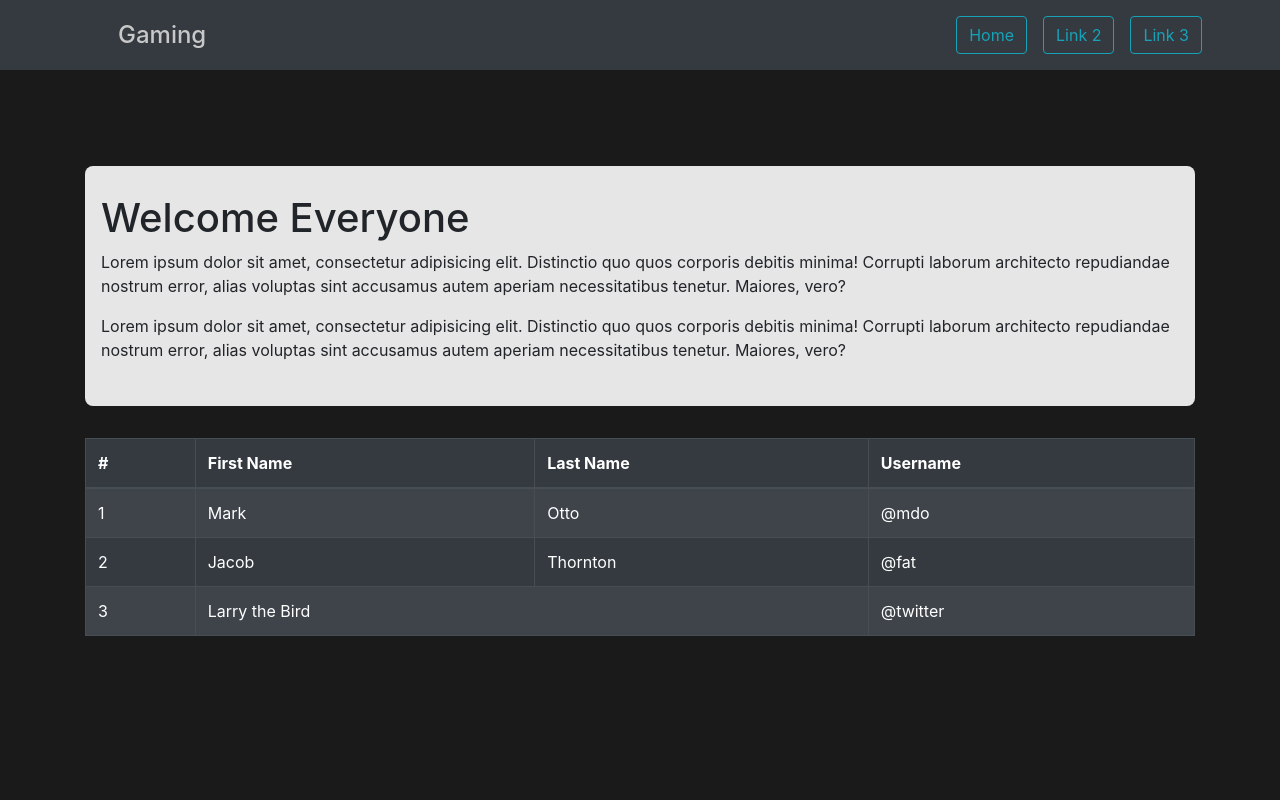
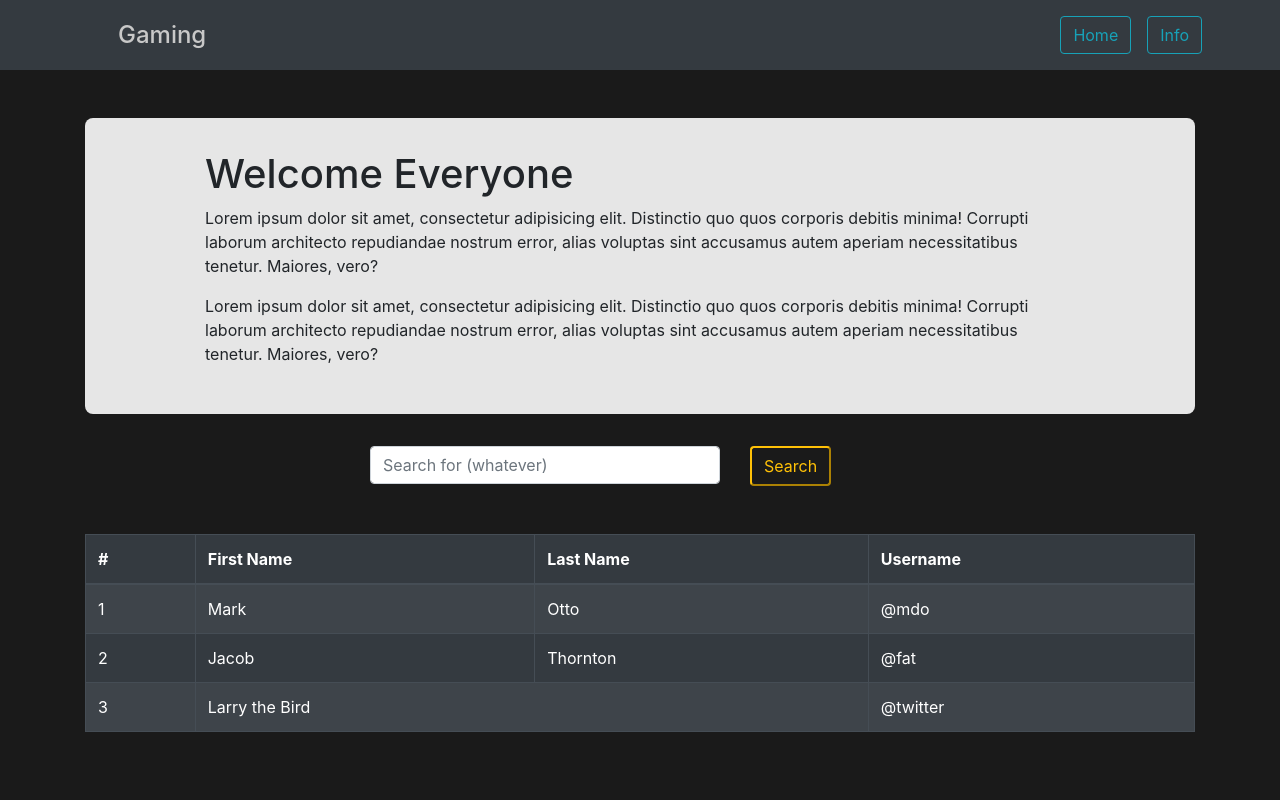
Before and after one commit to KabdulDev/booming-barometer, a React (Create React App) app in the folder client-side/: page /info in a window 1280 px wide. Shown: the top 800 px of the page. Built offline with nearby package versions, Linux system fonts and the light colour scheme; some icons are missing.

Commit message:
Added react-router-dom, form for search in Info page

```diff
--- a/client-side/package.json
+++ b/client-side/package.json
@@ -11,6 +11,7 @@
     "react": "^17.0.2",
     "react-bootstrap": "^1.6.1",
     "react-dom": "^17.0.2",
+    "react-router-dom": "^5.2.0",
     "react-scripts": "4.0.3",
     "web-vitals": "^1.1.2"
   },
--- a/client-side/public/index.html
+++ b/client-side/public/index.html
@@ -7,7 +7,7 @@
     <meta name="theme-color" content="#000000" />
     <meta
       name="description"
-      content="Web site created using create-react-app"
+      content="Analytics WebApp for Video Games on Steam"
     />
     <link rel="apple-touch-icon" href="%PUBLIC_URL%/logo192.png" />
     <!--
--- a/client-side/src/App.css
+++ /dev/null
@@ -1,11 +0,0 @@
-.jumbotron
-{
-    padding: 1.75rem 1rem;
-    background-color: #e6e6e6;
-    border-radius: .5rem;
-}
-
-.container h2
-{
-    color: white;
-}
--- a/client-side/src/App.js
+++ b/client-side/src/App.js
@@ -1,20 +1,28 @@
-import './App.css';
-import Jumbotron from 'react-bootstrap/Jumbotron'
-import Container from 'react-bootstrap/Container'
+import Navigation from "./Components/Navigation";
+import Footer from './Components/Footer'
+import Home from "./Views/Home";
+import Info from "./Views/Info";
+import { BrowserRouter as Router, Switch, Route, } from "react-router-dom";
 
-function App()
-{
+function App() {
     return (
+        <Router>
+            <Navigation />
+            <div className="vh-100">
+                <Switch>
+                    <Route path="/" exact>
+                        <Home />
+                    </Route>
+                    <Route path="/info" exact>
+                        <Info />
+                    </Route>
+                </Switch>
+            </div>
+            <Footer />
+    </Router>
 
-        <Container>
-            <Jumbotron className="mt-5">
-                <h1>Welcome Everyone</h1>
-                <p>Lorem ipsum dolor sit amet, consectetur adipisicing elit. Distinctio quo quos corporis debitis minima! Corrupti laborum architecto repudiandae nostrum error, alias voluptas sint accusamus autem aperiam necessitatibus tenetur. Maiores, vero?</p>
-                <p>Lorem ipsum dolor sit amet, consectetur adipisicing elit. Distinctio quo quos corporis debitis minima! Corrupti laborum architecto repudiandae nostrum error, alias voluptas sint accusamus autem aperiam necessitatibus tenetur. Maiores, vero?</p>
-            </Jumbotron>
 
-            <h2>Do some fancy CSS and JS here with some type of effect</h2>
-        </Container>
+
 
     );
 }
--- a/client-side/src/Components/Footer.jsx
+++ b/client-side/src/Components/Footer.jsx
@@ -7,7 +7,7 @@ export default class Navigation extends Component
     render()
     {
         return (
-            <footer className="footer bg-dark py-3 mt-auto">
+            <footer className="footer bg-dark py-3 mt-auto mb-0">
                 <div className="container">
                     <span className="text-muted">&copy;J&K</span>
                 </div>
--- a/client-side/src/Components/Navigation.jsx
+++ b/client-side/src/Components/Navigation.jsx
@@ -1,5 +1,5 @@
 import React, { Component } from 'react';
-import './Style/Nav.css'
+import './Style/Components.css'
 import Navbar from 'react-bootstrap/Navbar'
 import Container from 'react-bootstrap/Container'
 import Button from 'react-bootstrap/Button'
@@ -25,9 +25,9 @@ export default class Navigation extends Component
                     </Nav>
 
                     <Nav className="ml-auto">
-                        <Nav.Link href="#home"><Button variant="outline-info">Home</Button></Nav.Link>
-                        <Nav.Link href="#home"><Button variant="outline-info">Link 2</Button></Nav.Link>
-                        <Nav.Link href="#home"><Button variant="outline-info">Link 3</Button></Nav.Link>
+                        <Nav.Link href="/"><Button variant="outline-info">Home</Button></Nav.Link>
+                        <Nav.Link href="/info"><Button variant="outline-info">Info</Button></Nav.Link>
+                        {/* <Nav.Link href="#home"><Button variant="outline-info">Link 3</Button></Nav.Link> */}
                     </Nav>
 
                     </Container>
--- /dev/null
+++ b/client-side/src/Views/App.css
@@ -0,0 +1,35 @@
+.jumbotron
+{
+    padding: 2rem 7.5rem;
+    background-color: #e6e6e6;
+    border-radius: .5rem;
+}
+
+.container h2
+{
+    color: white;
+}
+
+.btn-search
+{
+    color: #ffc107;
+    border-color: #ffc107;
+    display: inline-block;
+    font-weight: 400;
+    text-align: center;
+    vertical-align: middle;
+    user-select: none;
+    background-color: transparent;
+    padding: .375rem .75rem;
+    font-size: 1rem;
+    line-height: 1.5;
+    border-radius: .25rem;
+    transition: color .15s ease-in-out,background-color .15s ease-in-out,border-color .15s ease-in-out,box-shadow .15s ease-in-out;
+}
+
+.btn-search:hover
+{
+    color: #212529;
+    background-color: #ffc107;
+    border-color: #ffc107;
+}
--- /dev/null
+++ b/client-side/src/Views/Home.jsx
@@ -0,0 +1,22 @@
+import './App.css';
+import Jumbotron from 'react-bootstrap/Jumbotron'
+import Container from 'react-bootstrap/Container'
+
+function App()
+{
+    return (
+
+        <Container>
+            <Jumbotron className="mt-5">
+                <h1>Welcome Everyone</h1>
+                <p>Lorem ipsum dolor sit amet, consectetur adipisicing elit. Distinctio quo quos corporis debitis minima! Corrupti laborum architecto repudiandae nostrum error, alias voluptas sint accusamus autem aperiam necessitatibus tenetur. Maiores, vero?</p>
+                <p>Lorem ipsum dolor sit amet, consectetur adipisicing elit. Distinctio quo quos corporis debitis minima! Corrupti laborum architecto repudiandae nostrum error, alias voluptas sint accusamus autem aperiam necessitatibus tenetur. Maiores, vero?</p>
+            </Jumbotron>
+
+            <h2>Do some fancy CSS and JS here with some type of effect</h2>
+        </Container>
+
+    );
+}
+
+export default App;
--- a/client-side/src/Views/Info.jsx
+++ b/client-side/src/Views/Info.jsx
@@ -1,12 +1,25 @@
+import './App.css';
 import React, { Component } from 'react';
 import Container from 'react-bootstrap/Container'
 import Jumbotron from 'react-bootstrap/Jumbotron'
 import Table from 'react-bootstrap/Table'
+import Form from 'react-bootstrap/Form'
+import Row from 'react-bootstrap/Row'
+import Col from 'react-bootstrap/Col'
 
 
 
 export default class Info extends Component
 {
+
+    handleOnSubmit = (e) =>
+    {
+        e.preventDefault();
+        const searchField = document.getElementById("searchGames").value
+        console.log(searchField)
+    }
+
+
     render()
     {
         return (
@@ -17,6 +30,22 @@ export default class Info extends Component
                     <p>Lorem ipsum dolor sit amet, consectetur adipisicing elit. Distinctio quo quos corporis debitis minima! Corrupti laborum architecto repudiandae nostrum error, alias voluptas sint accusamus autem aperiam necessitatibus tenetur. Maiores, vero?</p>
                     <p>Lorem ipsum dolor sit amet, consectetur adipisicing elit. Distinctio quo quos corporis debitis minima! Corrupti laborum architecto repudiandae nostrum error, alias voluptas sint accusamus autem aperiam necessitatibus tenetur. Maiores, vero?</p>
                 </Jumbotron>
+
+                <Form onSubmit={this.handleOnSubmit}>
+                <Row className="mt-2 mb-5 justify-content-center">
+                    <Col xs={6} md={4}>
+                        <input type="text" className="form-control" placeholder="Search for (whatever)" id="searchGames"/>
+                    </Col>
+
+                    <Col xs={2}>
+                        <button className="btn-search">Search</button>
+                    </Col>
+                </Row>
+                </Form>
+
+                <Row>
+
+                </Row>
                 <Table striped bordered hover variant="dark">
                     <thead>
                         <tr>
@@ -28,7 +57,7 @@ export default class Info extends Component
                     </thead>
                     <tbody>
                         <tr>
-                        <td>1</td>
+                            <td>1</td>
                             <td>Mark</td>
                             <td>Otto</td>
                             <td>@mdo</td>
--- a/client-side/src/index.js
+++ b/client-side/src/index.js
@@ -1,19 +1,12 @@
-import React from 'react';
+  import React from 'react';
 import ReactDOM from 'react-dom';
 import './index.css';
 import App from './App';
 import reportWebVitals from './reportWebVitals';
-import Nav from './Components/Navigation'
-import Footer from './Components/Footer'
-import Info from './Views/Info'
 
 ReactDOM.render(
   <React.StrictMode>
-      <Nav />
-      <main className="d-flex flex-column vh-100">
-        <Info />
-      </main>
-      <Footer />
+    <App />
   </React.StrictMode>,
   document.getElementById('root')
 );
```
Also changed, not shown: client-side/src/Components/Style/Components.css (renamed from client-side/src/Components/Style/Nav.css), client-side/src/logo.svg (deleted), 1 other file (tests, documents, lock files or other folders).
